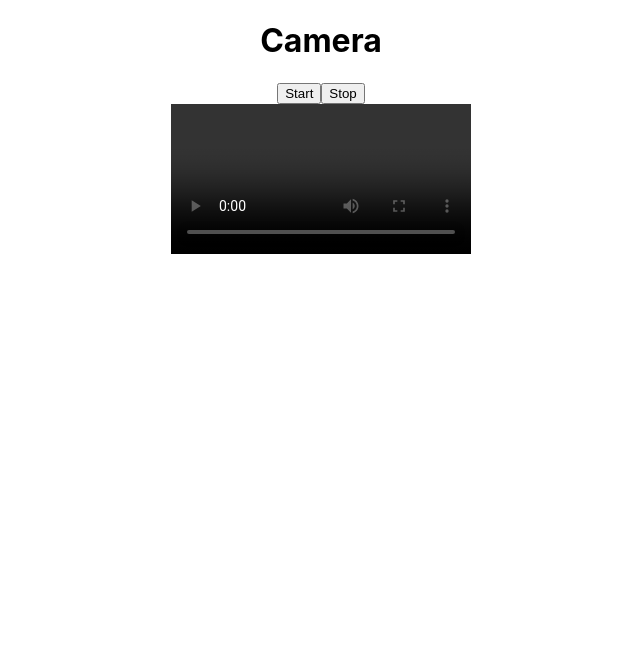
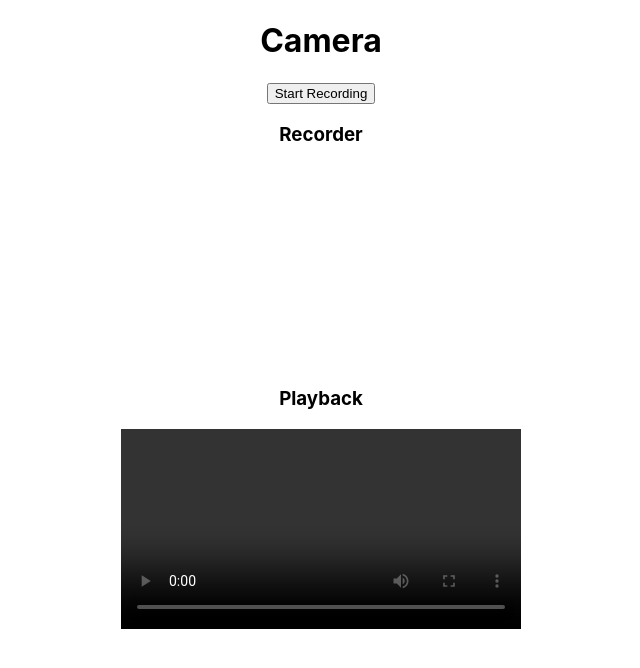
Before and after one commit to mikematos84/react-pwa, a React (Create React App) app: page / in a window 1280 px wide. Shown: the top 668 px of the page, without its empty margins (319-959 px from the left). Built offline with nearby package versions, Linux system fonts and the light colour scheme; no server answers.

Commit message:
Added some styling and recording / playback window

```diff
--- a/src/Recorder.js
+++ b/src/Recorder.js
@@ -1,15 +1,18 @@
 import React, { useState, useEffect, useRef } from "react";
+import './Recorder.scss';
 
 const Recorder = props => {
   const [mediaRecorder, setMediaRecorder] = useState(null);
-  const videoRef = useRef();
+  const [isRecording, setIsRecording] = useState(false);
+  const recorderRef = useRef();
+  const playerRef = useRef();
 
   useEffect(() => {
     enableRecorder();
 
     // playback recorded media
-    videoRef.current.onloadedmetadata = (e) => {
-      videoRef.current.play();
+    playerRef.current.onloadedmetadata = (e) => {
+      playerRef.current.play();
     }
   }, [])
 
@@ -26,19 +29,21 @@ const Recorder = props => {
       let blob = new Blob(chunks, { type: 'video/mp4' });
       chunks = [];
       let videoURL = window.URL.createObjectURL(blob);
-      videoRef.current.src = videoURL;
+      playerRef.current.src = videoURL;
     }
   }, [mediaRecorder]);
 
   const start = () => {
     if (mediaRecorder.state === 'recording') return;
     mediaRecorder.start();
+    setIsRecording(true);
     console.log(mediaRecorder.state);
   }
 
   const stop = () => {
     if (mediaRecorder.state === 'inactive') return;
     mediaRecorder.stop();
+    setIsRecording(false);
     console.log(mediaRecorder.state);
   }
 
@@ -50,6 +55,13 @@ const Recorder = props => {
           facingMode: 'user'
         }
       });
+
+      recorderRef.current.onloadedmetadata = (e) => {
+        playerRef.current.play();
+      }
+
+      recorderRef.current.srcObject = stream;
+
       setMediaRecorder(new MediaRecorder(stream));
     }
     catch (err) {
@@ -60,13 +72,25 @@ const Recorder = props => {
   return (
     <React.Fragment>
       <div>
-        <button onClick={start}>Start</button>
-        <button onClick={stop}>Stop</button>
+        {!isRecording && <button onClick={start}>Start Recording</button>}
+        {isRecording && <button onClick={stop} className={'recording'}>Stop Recodring</button>}
       </div>
       <div>
+        <h3>Recorder</h3>
         <video
+          className="recorder"
+          ref={recorderRef}
+          autoPlay
+          playsInline
+          muted
+        />
+      </div>
+      <div>
+        <h3>Playback</h3>
+        <video
+          className="player"
           controls
-          ref={videoRef}
+          ref={playerRef}
           autoPlay
           playsInline
         />
--- /dev/null
+++ b/src/Recorder.scss
@@ -0,0 +1,9 @@
+.player, .recorder{
+  max-width: 400px;
+  width: 90%;
+}
+
+.recording {
+  background-color: red;
+  color: white;
+}
```
